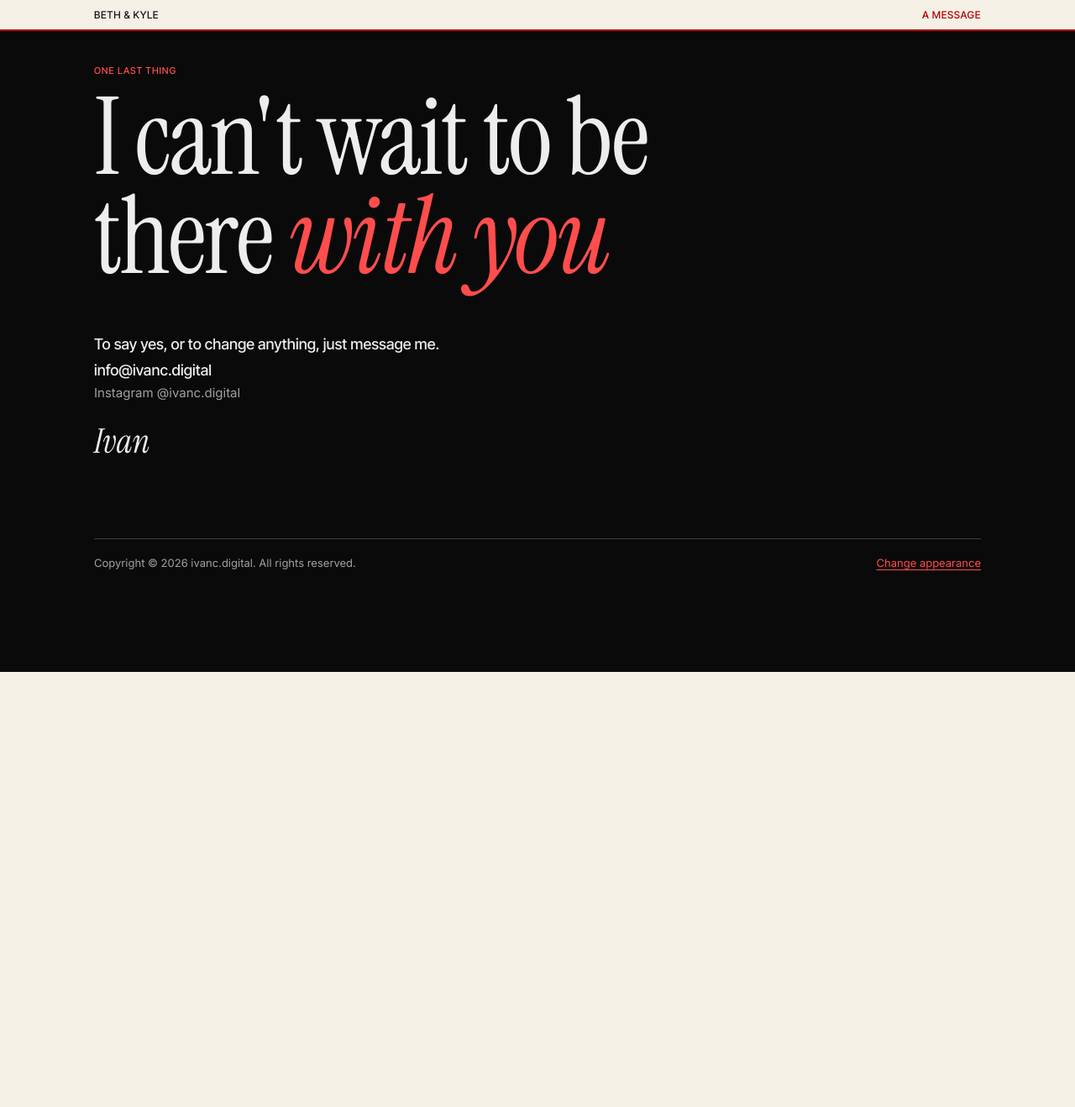
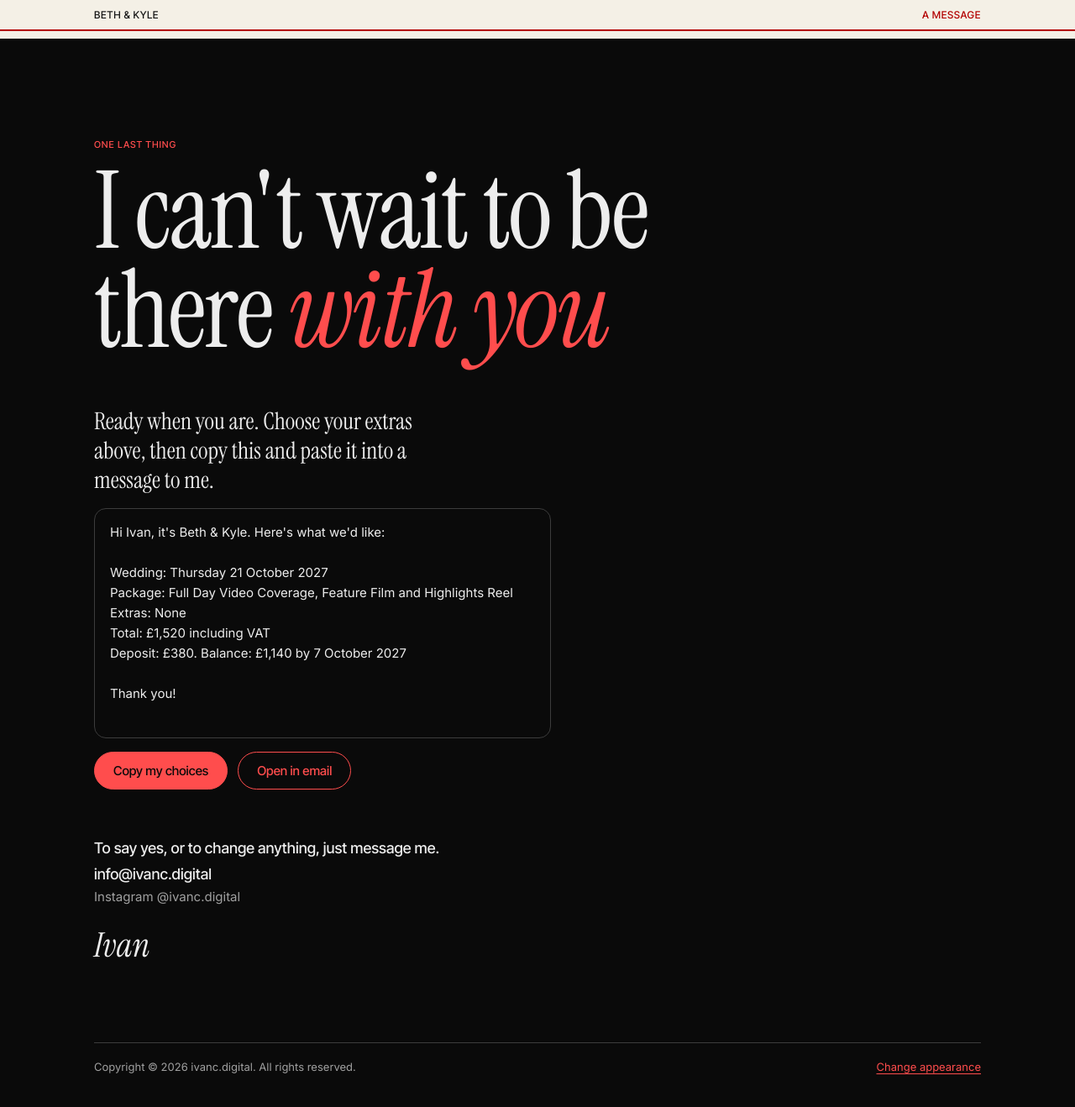
Before and after one commit to imperialfox/ivanc.digital, a Jekyll site: the page built from proposals/beth-and-kyle.html, in a window 1280 px wide and 1400 px high, scrolled down 7626 px. Shown: the top 1318 px of the window at 84% size. Built offline with Jekyll 4.4.1, drawn with Linux system fonts in a browser that asks for light colours; before the commit the page ends 8426 px from its top, so only the background shows below that.

Commit message:
Beth & Kyle proposal: copy my choices summary and song field (0.2.25)
Co-Authored-By: Claude Sonnet 5.5 <noreply@anthropic.com>
Claude-Session: https://claude.ai/code/session_01LnPUrZL6tjzt5rq3J99NEL

```diff
--- a/_config.yml
+++ b/_config.yml
@@ -8,7 +8,7 @@ url: "https://ivanc.digital"
 baseurl: ""
 
 # Site version. Used for cache busting (?v=...) on CSS and JS. Keep in step with CHANGELOG.md.
-version: "0.2.24"
+version: "0.2.25"
 
 # Scroll effects (0.2.0): spinning scroll button that turns into back-to-top, soft fade-ins
 # as you scroll, and the draggable cubes on Home. Set to false to switch them all off.
--- a/assets/css/proposal.css
+++ b/assets/css/proposal.css
@@ -186,3 +186,19 @@ footer button:focus-visible { outline: 2px solid var(--accent); outline-offset:
   *, *::before, *::after { transition-duration: .01ms !important; animation-duration: .01ms !important; }
   .js .rise:not(.in) { transform: none; }
 }
+
+/* ---- Song field and "copy my choices" ---- */
+.sr { position: absolute; width: 1px; height: 1px; overflow: hidden; clip-path: inset(50%); white-space: nowrap; }
+.field { display: grid; gap: 6px; margin-top: 8px; max-width: 28rem; }
+.field span { font: 500 .8125rem var(--font-ui); color: var(--muted); }
+.field input { font: 400 1rem var(--font-body); color: var(--fg); background: transparent; border: 1px solid var(--line); border-radius: 12px; padding: 12px 14px; width: 100%; }
+.field input:focus-visible { outline: 2px solid var(--accent, var(--red-deep)); outline-offset: 2px; }
+.send { margin-top: clamp(28px, 5vw, 44px); display: grid; gap: 16px; max-width: 34rem; }
+.send textarea { font: 400 .9375rem/1.6 var(--font-body); color: var(--fg); background: transparent; border: 1px solid var(--line); border-radius: 14px; padding: 16px 18px; width: 100%; resize: none; }
+.send textarea:focus-visible { outline: 2px solid var(--accent, var(--red-deep)); outline-offset: 2px; }
+.send-actions { display: flex; flex-wrap: wrap; align-items: center; gap: 12px; }
+.btn-line { all: unset; box-sizing: border-box; cursor: pointer; font: 500 .9375rem var(--font-ui); background: var(--accent); color: var(--bg); border: 1.5px solid var(--accent); border-radius: 999px; padding: 12px 22px; transition: opacity .3s; }
+.btn-line:hover { opacity: .88; }
+.btn-line.ghost { background: transparent; color: var(--accent); }
+.btn-line:focus-visible { outline: 2px solid var(--accent); outline-offset: 3px; }
+.copied { font: 400 .875rem var(--font-body); color: var(--muted); }
--- a/assets/js/proposal.js
+++ b/assets/js/proposal.js
@@ -30,6 +30,32 @@
     document.getElementById('vat').textContent = 'Includes VAT of ' + money(vat, true) + ' (' + money(net, true) + ' before VAT).';
     document.getElementById('deposit').textContent = money(dep);
     document.getElementById('balance').textContent = money(total - dep);
+    writeSummary(total, dep);
+  }
+  /* The "copy my choices" message. Wording and amounts follow the page, so it never drifts. */
+  function writeSummary(total, dep) {
+    var box = document.getElementById('summary');
+    if (!box) return;
+    var extras = [];
+    document.querySelectorAll('.addon').forEach(function (a) {
+      if (picked[a.dataset.id]) extras.push(a.dataset.name + ' (' + money(Number(a.dataset.price)) + ')');
+    });
+    var songEl = document.getElementById('song'), song = songEl ? songEl.value.trim() : '';
+    var lines = [
+      "Hi Ivan, it's Beth & Kyle. Here's what we'd like:",
+      '',
+      'Wedding: Thursday 21 October 2027',
+      'Package: Full Day Video Coverage, Feature Film and Highlights Reel',
+      'Extras: ' + (extras.length ? extras.join(', ') : 'None'),
+      'Total: ' + money(total) + ' including VAT',
+      'Deposit: ' + money(dep) + '. Balance: ' + money(total - dep) + ' by 7 October 2027'
+    ];
+    if (song) lines.push('Our song: ' + song);
+    lines.push('', 'Thank you!');
+    box.value = lines.join('\n');
+    box.style.height = 'auto'; box.style.height = (box.scrollHeight + 2) + 'px';
+    var mail = document.getElementById('mail');
+    if (mail) mail.href = 'mailto:info@ivanc.digital?subject=' + encodeURIComponent('Beth & Kyle: our choices') + '&body=' + encodeURIComponent(box.value);
   }
   document.querySelectorAll('.addon .toggle').forEach(function (btn) {
     btn.addEventListener('click', function () {
@@ -38,7 +64,28 @@
       refresh();
     });
   });
+  window.addEventListener('resize', function () { var b = document.getElementById('summary'); if (b) { b.style.height = 'auto'; b.style.height = (b.scrollHeight + 2) + 'px'; } });
+  var songField = document.getElementById('song');
+  if (songField) songField.addEventListener('input', refresh);
   refresh();
+
+  /* ---- Copy my choices ---- */
+  (function () {
+    var btn = document.getElementById('copy'), box = document.getElementById('summary'), note = document.getElementById('copied');
+    if (!btn || !box) return;
+    var timer;
+    function said(msg) { note.textContent = msg; clearTimeout(timer); timer = setTimeout(function () { note.textContent = ''; }, 3500); }
+    function fallback() {
+      box.focus(); box.select();
+      try { said(document.execCommand('copy') ? 'Copied. Now paste it into a message to me.' : 'Press and hold the text to copy it.'); }
+      catch (e) { said('Press and hold the text to copy it.'); }
+    }
+    btn.addEventListener('click', function () {
+      if (navigator.clipboard && navigator.clipboard.writeText) {
+        navigator.clipboard.writeText(box.value).then(function () { said('Copied. Now paste it into a message to me.'); }, fallback);
+      } else { fallback(); }
+    });
+  })();
 
   /* ---- The day: one stop open at a time ---- */
   var stops = document.querySelectorAll('.stop');
--- a/proposals/beth-and-kyle.html
+++ b/proposals/beth-and-kyle.html
@@ -148,6 +148,7 @@ og_image: /assets/images/proposals/beth-and-kyle-preview.png
         <p class="label">One question</p>
         <p class="lead">Is there a song that means something to you both?</p>
         <p class="copy">Tell me and I'll see what's possible for your film. Music has to be licensed, so I can't promise every song, but I'll always try to find the closest feeling.</p>
+        <label class="field"><span>Your song (optional)</span><input type="text" id="song" maxlength="120" autocomplete="off" placeholder="Song and artist"></label>
       </div>
     </div>
   </section>
@@ -252,6 +253,16 @@ og_image: /assets/images/proposals/beth-and-kyle-preview.png
     <div class="inner">
       <p class="label">One last thing</p>
       <h2 class="big" style="max-width:12ch">I can't wait to be there <em>with you</em></h2>
+      <div class="send" id="send">
+        <p class="lead">Ready when you are. Choose your extras above, then copy this and paste it into a message to me.</p>
+        <label class="sr" for="summary">Your choices</label>
+        <textarea id="summary" readonly rows="10"></textarea>
+        <div class="send-actions">
+          <button type="button" id="copy" class="btn-line">Copy my choices</button>
+          <a id="mail" class="btn-line ghost" href="mailto:info@ivanc.digital">Open in email</a>
+          <span class="copied" id="copied" role="status" aria-live="polite"></span>
+        </div>
+      </div>
       <div class="reach">
         <p>To say yes, or to change anything, just message me.</p>
         <p>info@ivanc.digital</p>
```
Also changed, not shown: CHANGELOG.md.
